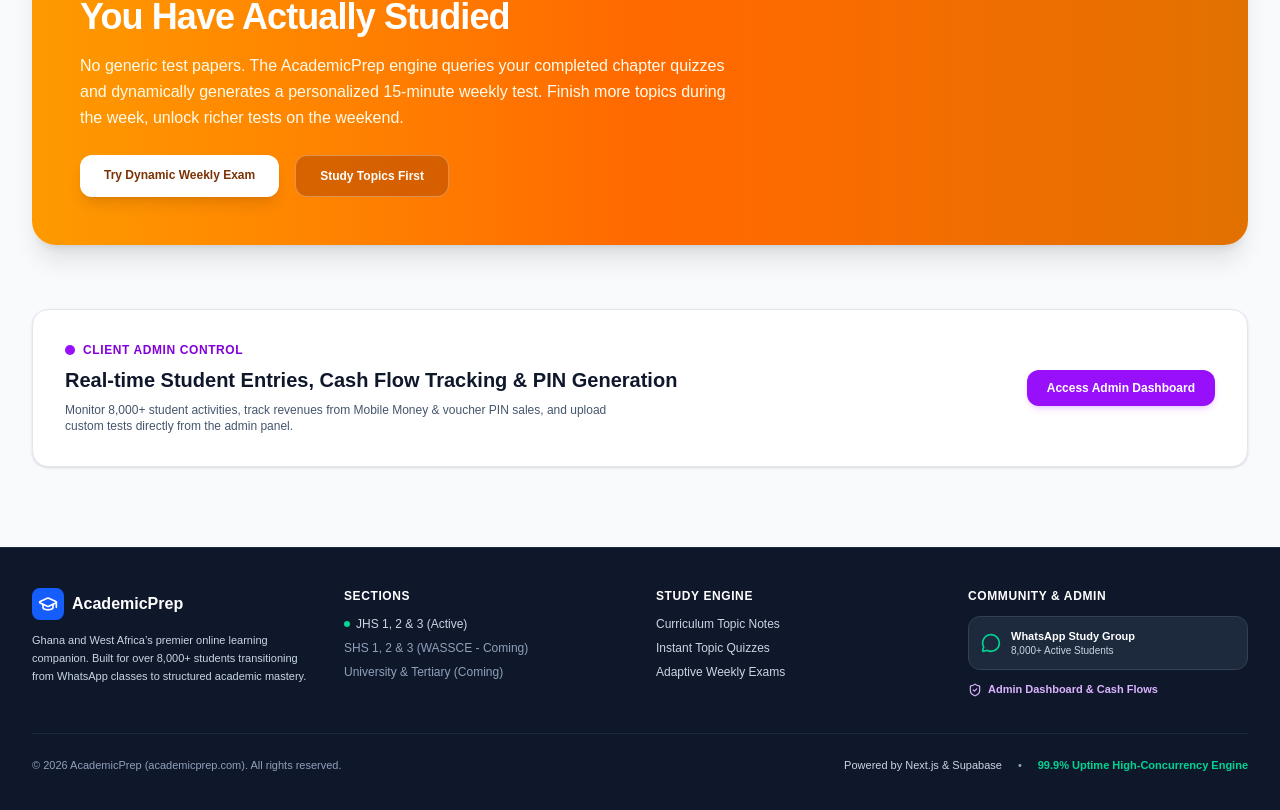
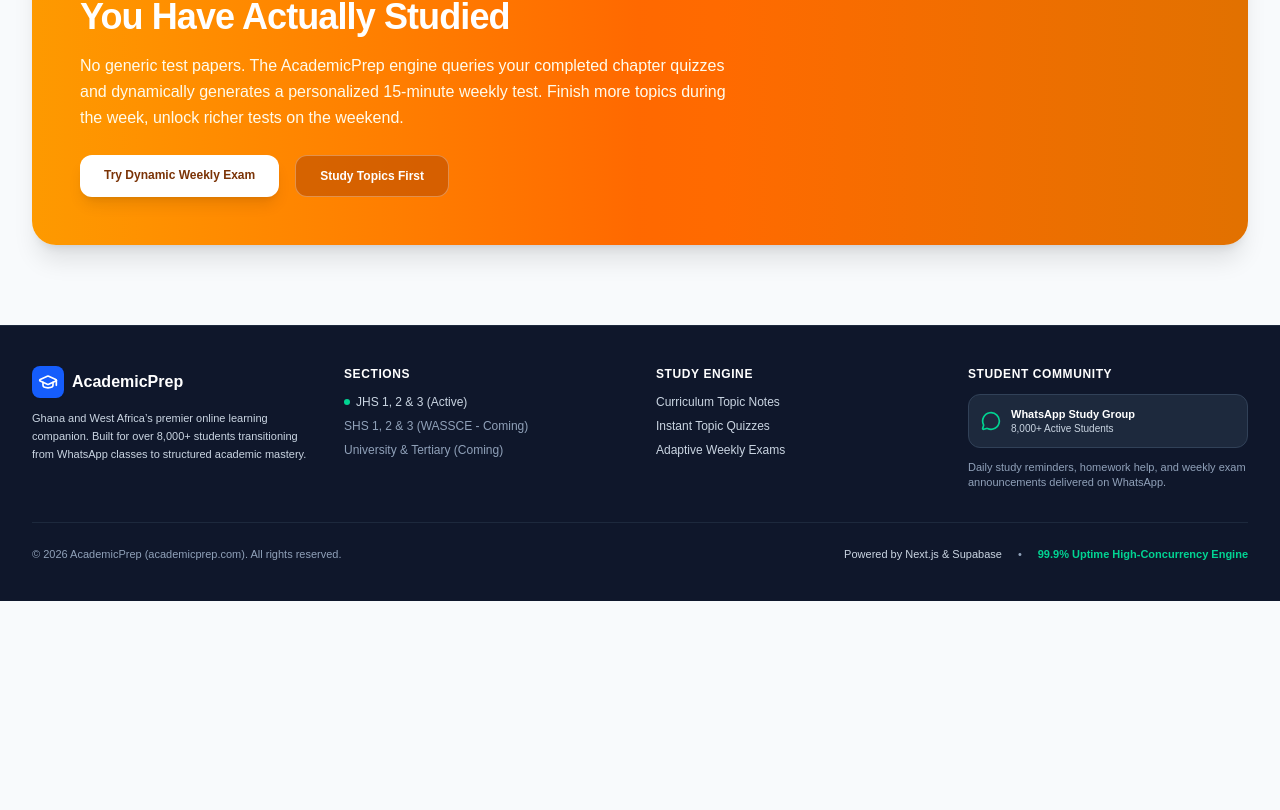
Before and after one commit to leo3276/AcademicPrep, a Next.js app: page / in a window 1280 px wide. Shown: the part 1724-2534 px from the top of the page. After the commit the page ends 2325 px from the top, so only its background shows below. Built offline with nearby package versions, Linux system fonts and the light colour scheme.

Commit message:
fix: remove admin promotion banners and internal cash flow links from student-facing views

```diff
--- a/app/login/page.tsx
+++ b/app/login/page.tsx
@@ -190,19 +190,10 @@ export default function LoginPage() {
           </button>
         </form>
 
-        <div className="pt-4 border-t border-slate-100 text-center space-y-2">
+        <div className="pt-4 border-t border-slate-100 text-center">
           <p className="text-xs text-slate-500">
-            Have an access card? You can redeem your 30-day pass anytime using the top navigation.
+            Have an access card? You can redeem your 30-day pass anytime using your student profile.
           </p>
-          <div>
-            <Link
-              href="/admin"
-              className="inline-flex items-center gap-1 text-[11px] font-semibold text-purple-600 hover:underline"
-            >
-              <ShieldCheck className="w-3.5 h-3.5" />
-              Switch to Client Admin Portal
-            </Link>
-          </div>
         </div>
       </div>
     </div>
--- a/app/page.tsx
+++ b/app/page.tsx
@@ -286,29 +286,7 @@ export default function HomePage() {
         </div>
       </section>
 
-      {/* Admin Feature Banner */}
-      <section className="max-w-7xl mx-auto px-4 sm:px-6 lg:px-8">
-        <div className="rounded-2xl border border-slate-200 bg-white p-6 sm:p-8 flex flex-col md:flex-row items-center justify-between gap-6 shadow-sm">
-          <div className="space-y-2">
-            <div className="flex items-center gap-2">
-              <span className="w-2.5 h-2.5 rounded-full bg-purple-600"></span>
-              <span className="text-xs font-bold uppercase tracking-wider text-purple-700">Client Admin Control</span>
-            </div>
-            <h3 className="text-lg sm:text-xl font-bold text-slate-900">
-              Real-time Student Entries, Cash Flow Tracking & PIN Generation
-            </h3>
-            <p className="text-xs text-slate-600 max-w-xl">
-              Monitor 8,000+ student activities, track revenues from Mobile Money & voucher PIN sales, and upload custom tests directly from the admin panel.
-            </p>
-          </div>
-          <Link
-            href="/admin"
-            className="px-5 py-2.5 rounded-xl bg-purple-600 hover:bg-purple-700 text-white font-bold text-xs shrink-0 transition-colors shadow-md shadow-purple-500/20"
-          >
-            Access Admin Dashboard
-          </Link>
-        </div>
-      </section>
+      {/* Bottom Spacer */}
     </div>
   );
 }
--- a/components/Footer.tsx
+++ b/components/Footer.tsx
@@ -55,7 +55,7 @@ export default function Footer() {
           </div>
 
           <div>
-            <h4 className="text-white font-bold text-xs uppercase tracking-wider mb-3">Community & Admin</h4>
+            <h4 className="text-white font-bold text-xs uppercase tracking-wider mb-3">Student Community</h4>
             <div className="space-y-3">
               <div className="p-3 rounded-xl bg-slate-800 border border-slate-700 flex items-center gap-2.5">
                 <MessageCircle className="w-5 h-5 text-emerald-400 shrink-0" />
@@ -64,13 +64,9 @@ export default function Footer() {
                   <p className="text-[10px] text-slate-300 font-medium">8,000+ Active Students</p>
                 </div>
               </div>
-              <Link
-                href="/admin"
-                className="inline-flex items-center gap-1.5 text-[11px] text-purple-300 hover:text-purple-200 transition-colors font-semibold"
-              >
-                <ShieldCheck className="w-3.5 h-3.5" />
-                Admin Dashboard & Cash Flows
-              </Link>
+              <p className="text-[11px] text-slate-400">
+                Daily study reminders, homework help, and weekly exam announcements delivered on WhatsApp.
+              </p>
             </div>
           </div>
         </div>
```
